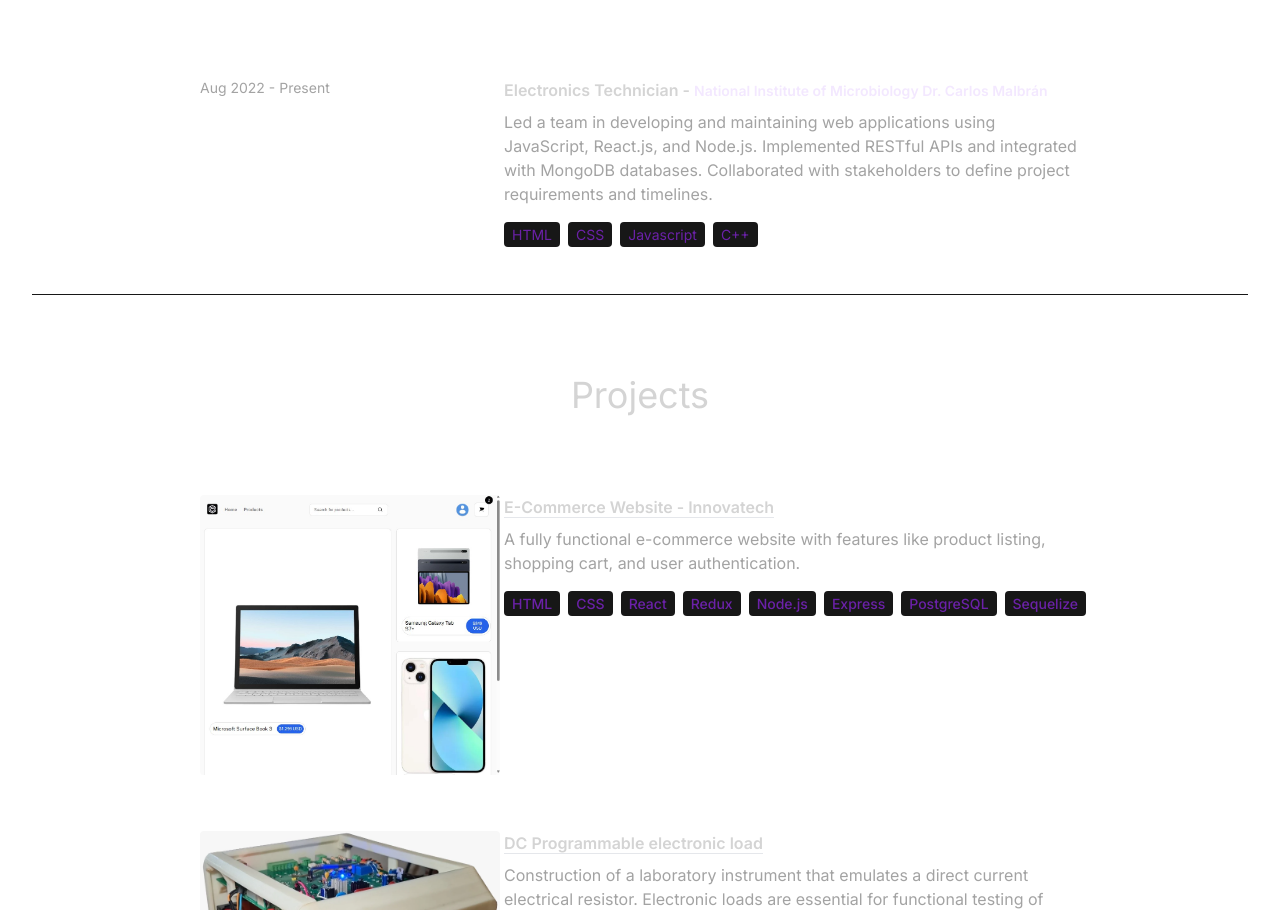
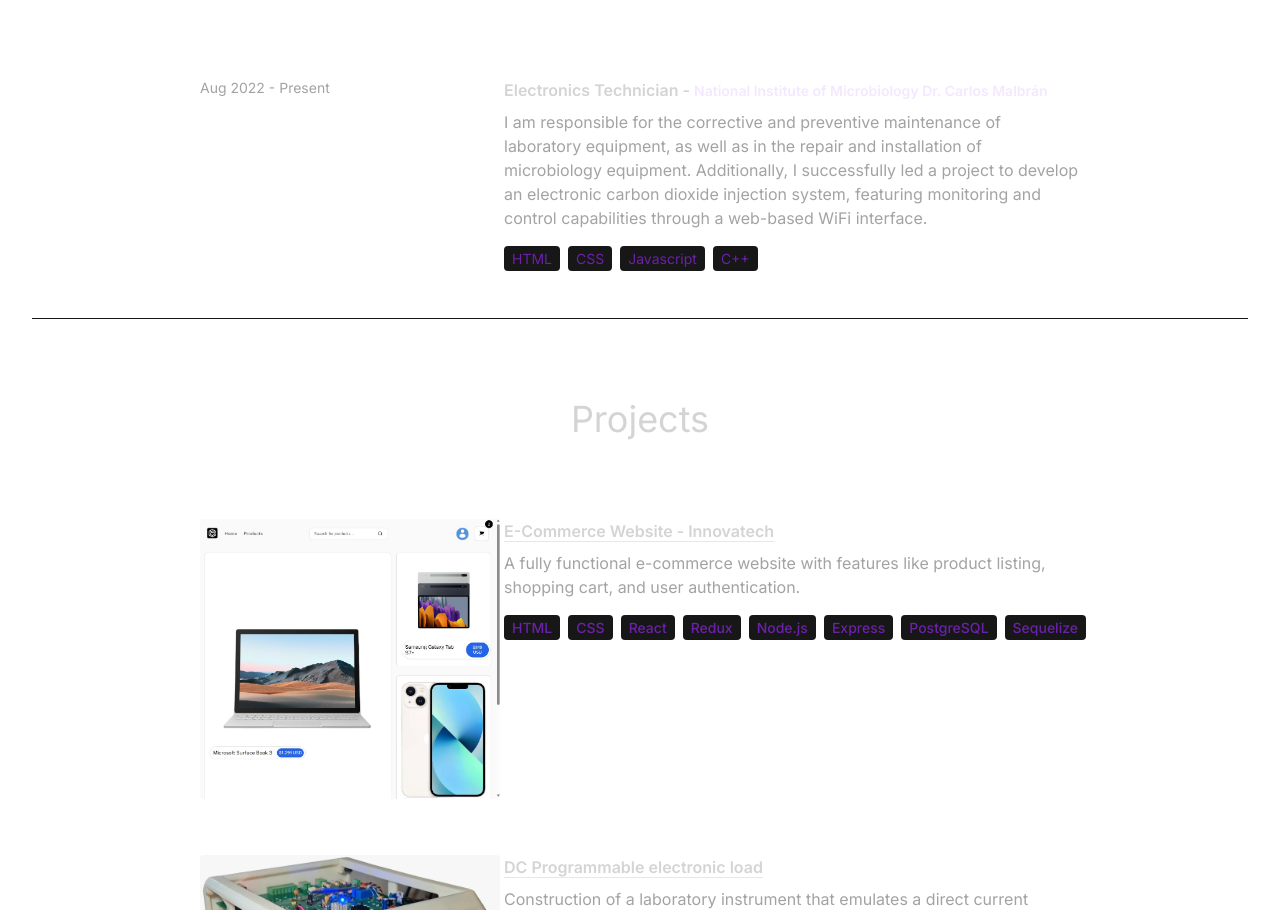
Before and after one commit to Boschaynamo/web-portfolio, a React (Vite) app in the folder web-portfolio/: page / in a window 1280 px wide. Shown: the part 2292-3202 px from the top of the page. Built offline with nearby package versions, Linux system fonts and the light colour scheme.

Commit message:
Experience fix

```diff
--- a/web-portfolio/src/constants/index.js
+++ b/web-portfolio/src/constants/index.js
@@ -13,7 +13,7 @@ export const EXPERIENCES = [
     year: "Aug 2022 - Present",
     role: "Electronics Technician",
     company: "National Institute of Microbiology Dr. Carlos Malbrán",
-    description: `Led a team in developing and maintaining web applications using JavaScript, React.js, and Node.js. Implemented RESTful APIs and integrated with MongoDB databases. Collaborated with stakeholders to define project requirements and timelines.`,
+    description: `I am responsible for the corrective and preventive maintenance of laboratory equipment, as well as in the repair and installation of microbiology equipment. Additionally, I successfully led a project to develop an electronic carbon dioxide injection system, featuring monitoring and control capabilities through a web-based WiFi interface.`,
     technologies: ["HTML", "CSS", "Javascript", "C++"],
   },
   // {
```
